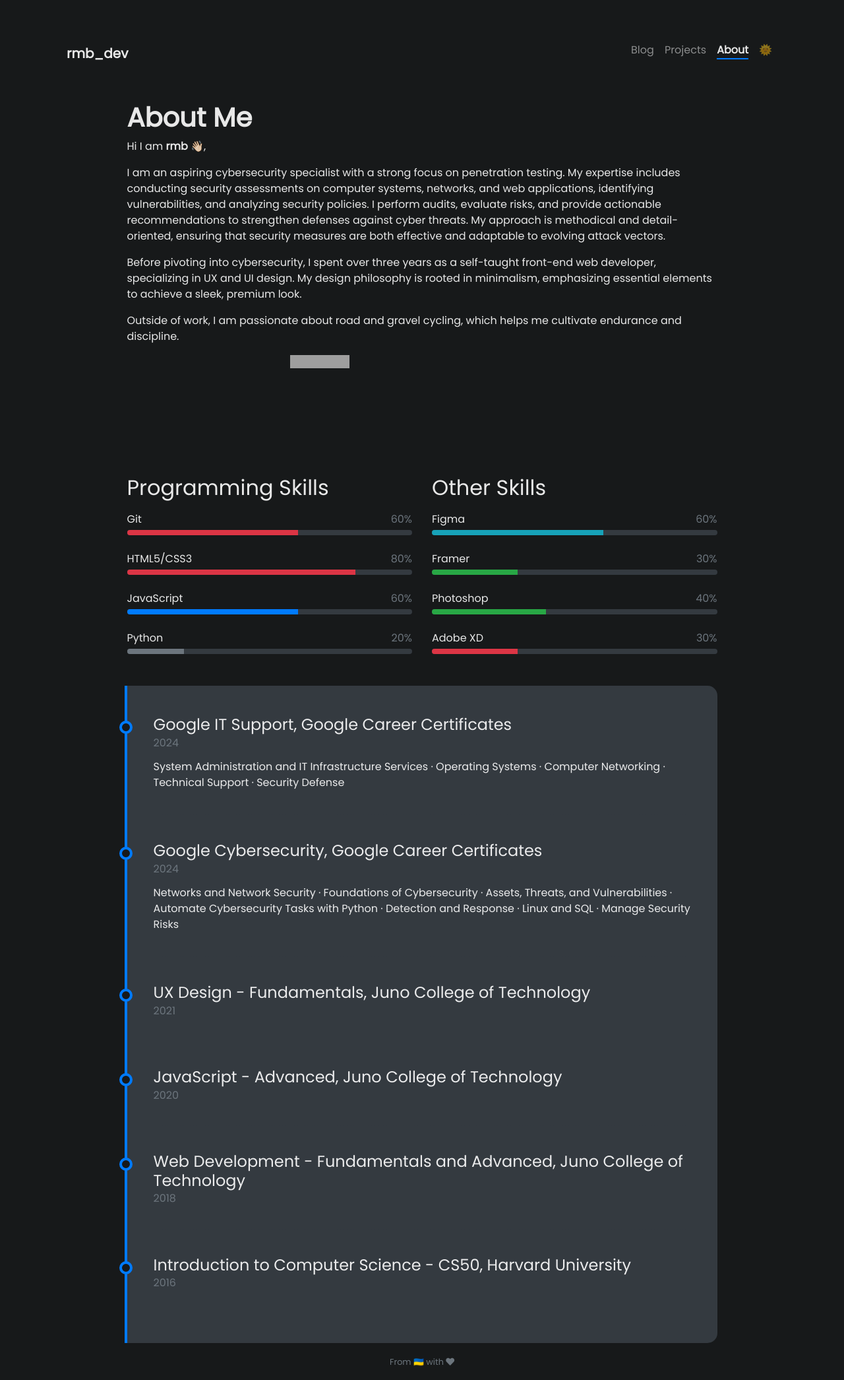
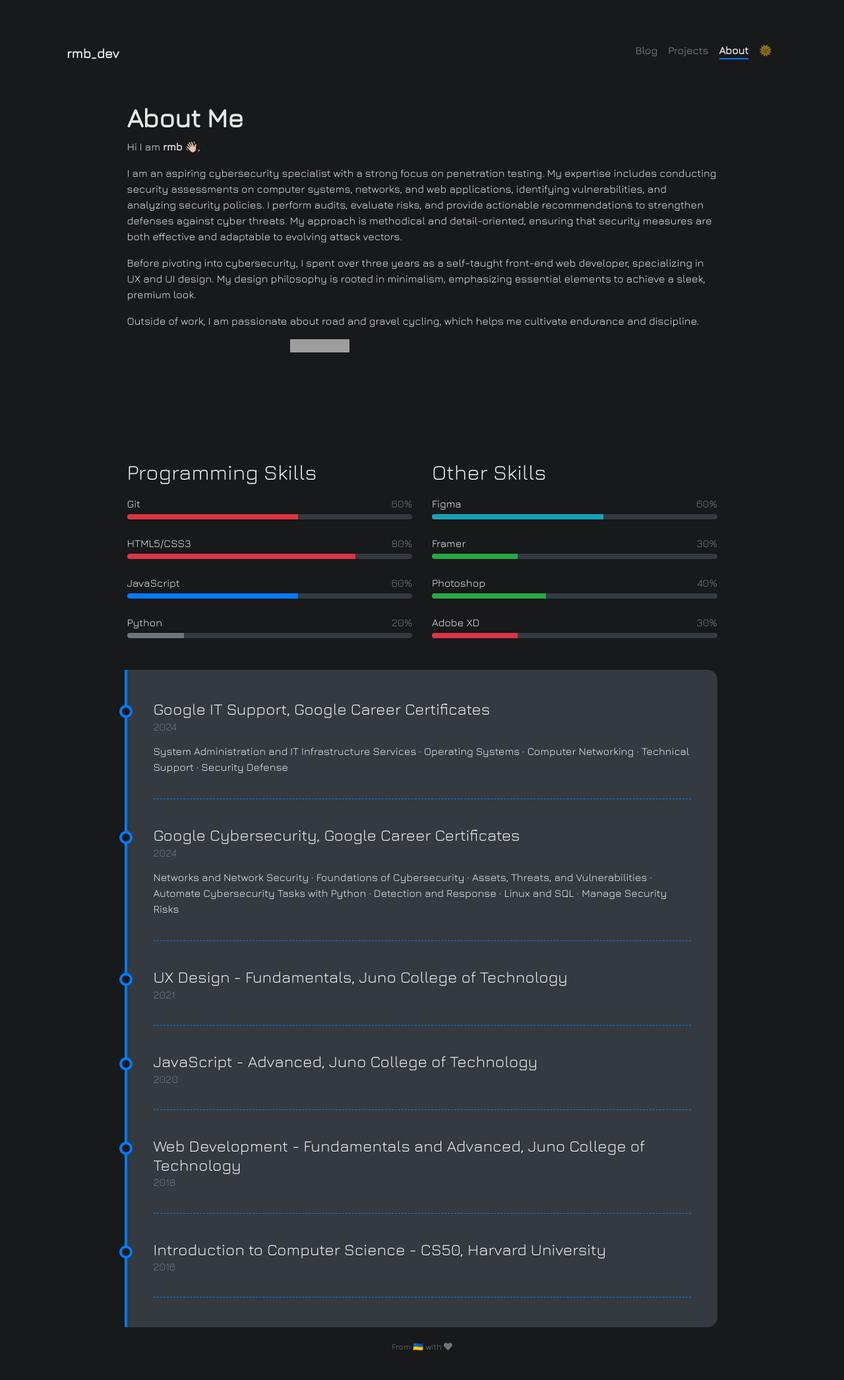
Before and after one commit to rmb-dev/rmb-dev.github.io, a Jekyll site: the page built from pages/about.md, in a window 1280 px wide. Shown: the whole page at 66% size. Built offline with Jekyll 4.4.1, drawn with Linux system fonts in a browser that asks for light colours; nearby versions of some CDN libraries; after the commit the page ends 2067 px from its top, so only the background shows below that; grey boxes are pictures that could not be loaded.

Commit message:
Update style.css

```diff
--- a/assets/css/style.css
+++ b/assets/css/style.css
@@ -1,5 +1,5 @@
 @charset "UTF-8";
-@import url("https://fonts.googleapis.com/css?family=Poppins");
+@import url("https://fonts.googleapis.com/css?family=Jura");
 
 .cls-1 {
   fill: #ffc541;
@@ -269,7 +269,7 @@ html {
 }
 
 body {
-  font-family: "Poppins", sans-serif;
+  font-family: "Jura", sans-serif;
 }
 
 .badge {
@@ -564,7 +564,7 @@ body {
 .timeline-body .timeline-item .content {
   margin: 40px;
   padding-bottom: 20px;
-  border-bottom: 1px dashed #343a40;
+  border-bottom: 1px dashed #007bff;
 }
 
 .timeline-body .timeline-item .content .date {
```
